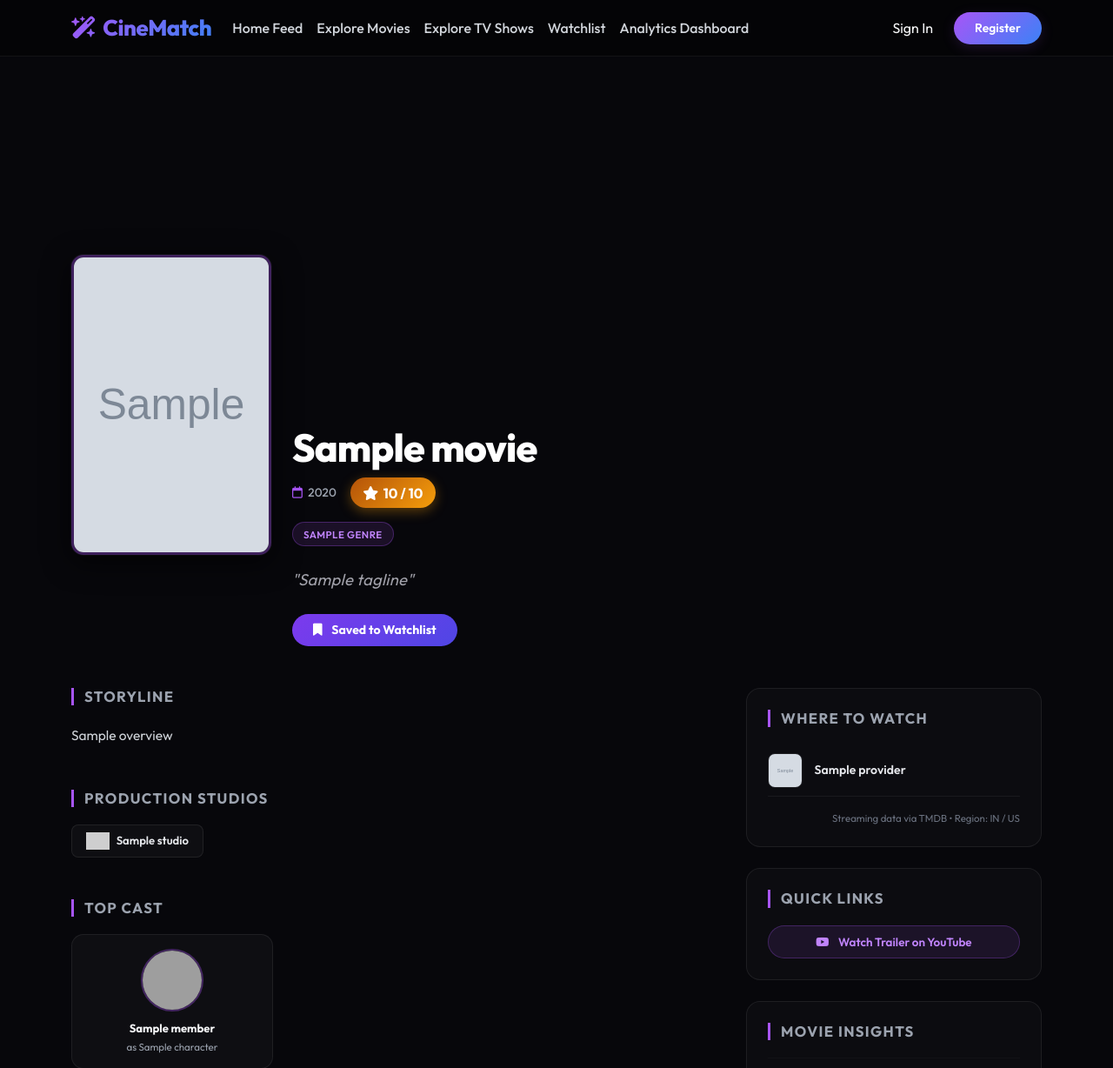
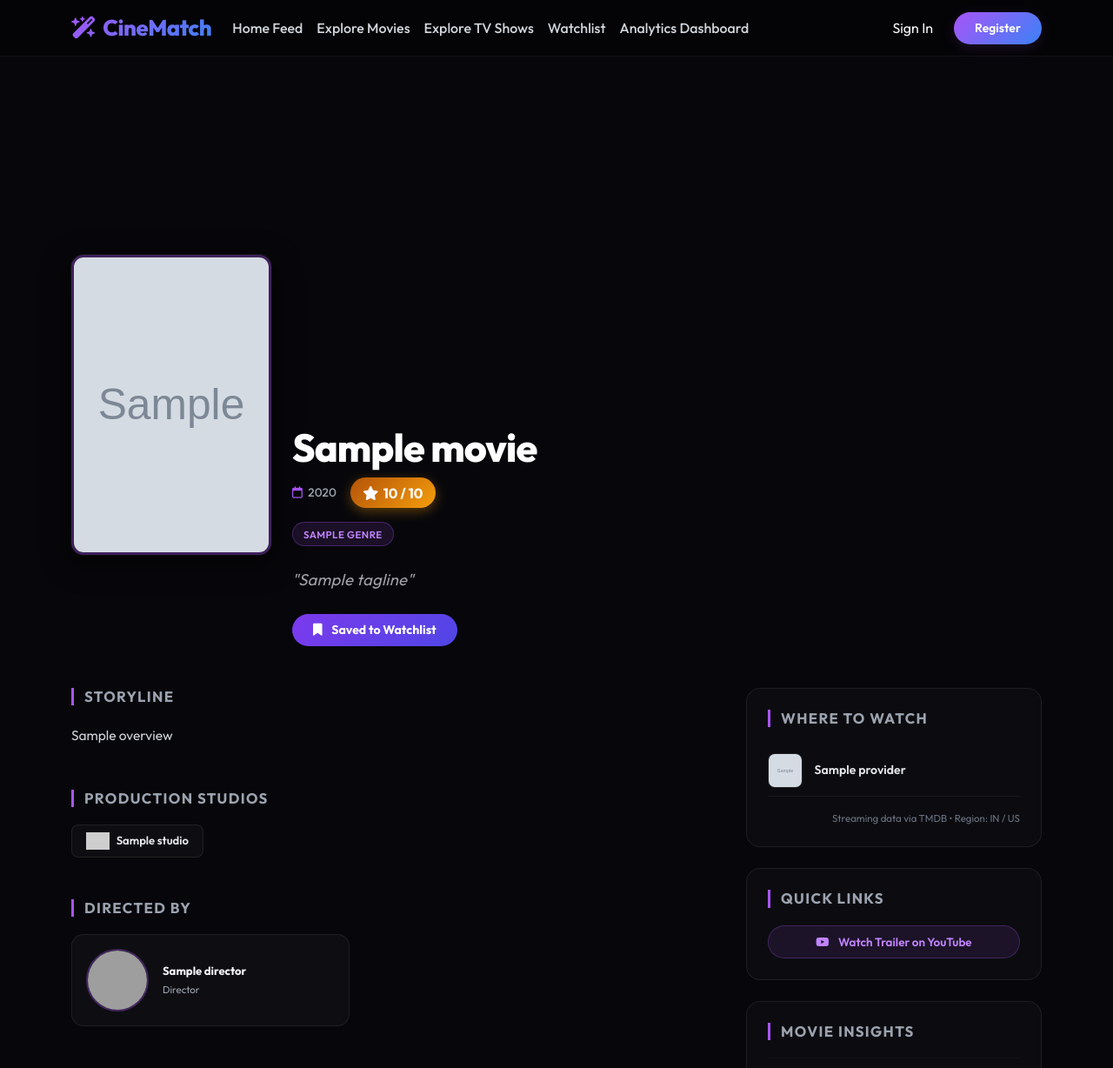
Before and after one commit to dharmik7080/CineMatch, a Django app: template cinematch_project/core/templates/core/movie_detail.html in a window 1280 px wide. Shown: the top 1228 px of the page at 87% size. Run offline with Django 5.2, Linux system fonts and the light colour scheme; tables that the repository leaves empty hold one stand-in row (values such as "Sample post"); the template is opened without the code that fills it: values that come from a table or form of the project are taken from there, most other values are stand-ins (such as "Sample title", 1, 10 or a date in 2020); grey boxes marked "Sample" are stand-in pictures; some libraries are stand-ins or nearby versions; grey boxes are pictures that could not be loaded.

Commit message:
feat: added Director section to movie details and structured platform-specific discovery logic

```diff
--- a/cinematch_project/core/templates/core/movie_detail.html
+++ b/cinematch_project/core/templates/core/movie_detail.html
@@ -428,6 +428,24 @@
             </div>
             {% endif %}
 
+            {% if director %}
+            <div class="mb-5">
+                <h2 class="section-heading">Directed By</h2>
+                <!-- Use a grid with a single column to keep the card width controlled -->
+                    <div style="display: grid; grid-template-columns: 1fr; max-width: 320px;">
+                        <div class="cast-card d-flex align-items-center justify-content-start text-start p-3">
+                            <img src="{% if director.profile_path %}https://image.tmdb.org/t/p/w200{{ director.profile_path }}{% else %}https://ui-avatars.com/api/?name={{ director.name|urlencode }}&background=2d1b4e&color=c084fc&size=72{% endif %}"
+                                alt="{{ director.name }}"
+                            style="width: 72px; height: 72px; border-radius: 50%; object-fit: cover; border: 2px solid rgba(168,85,247,0.35); margin-bottom: 0; margin-right: 1rem;">
+                        <div>
+                            <div class="cast-name" style="margin-bottom: 0.15rem;">{{ director.name }}</div>
+                            <div class="cast-char">Director</div>
+            </div>
+        </div>
+    </div>
+</div>
+{% endif %}
+
             {% if cast %}
             <div class="mb-5">
                 <h2 class="section-heading">Top Cast</h2>
```
Also changed, not shown: cinematch_project/core/views.py (+8 -0 lines).
